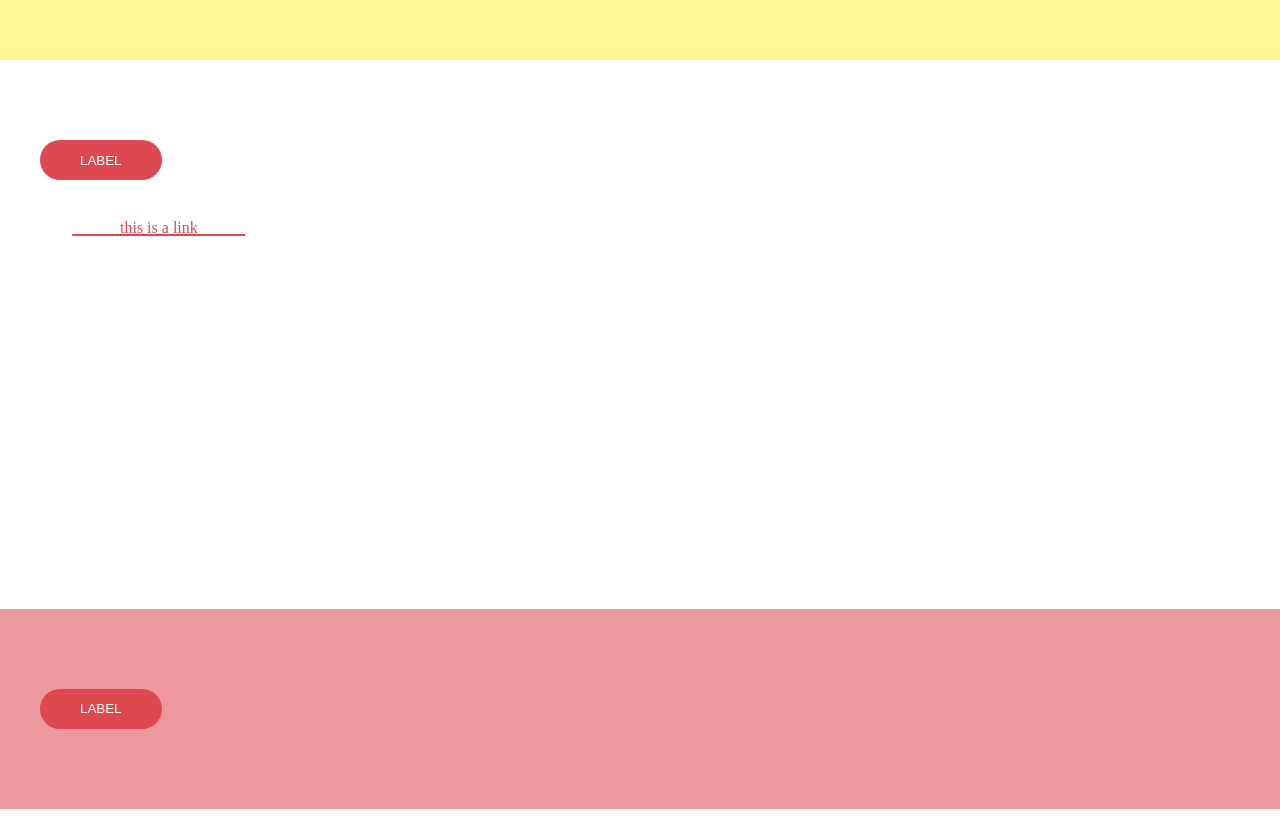
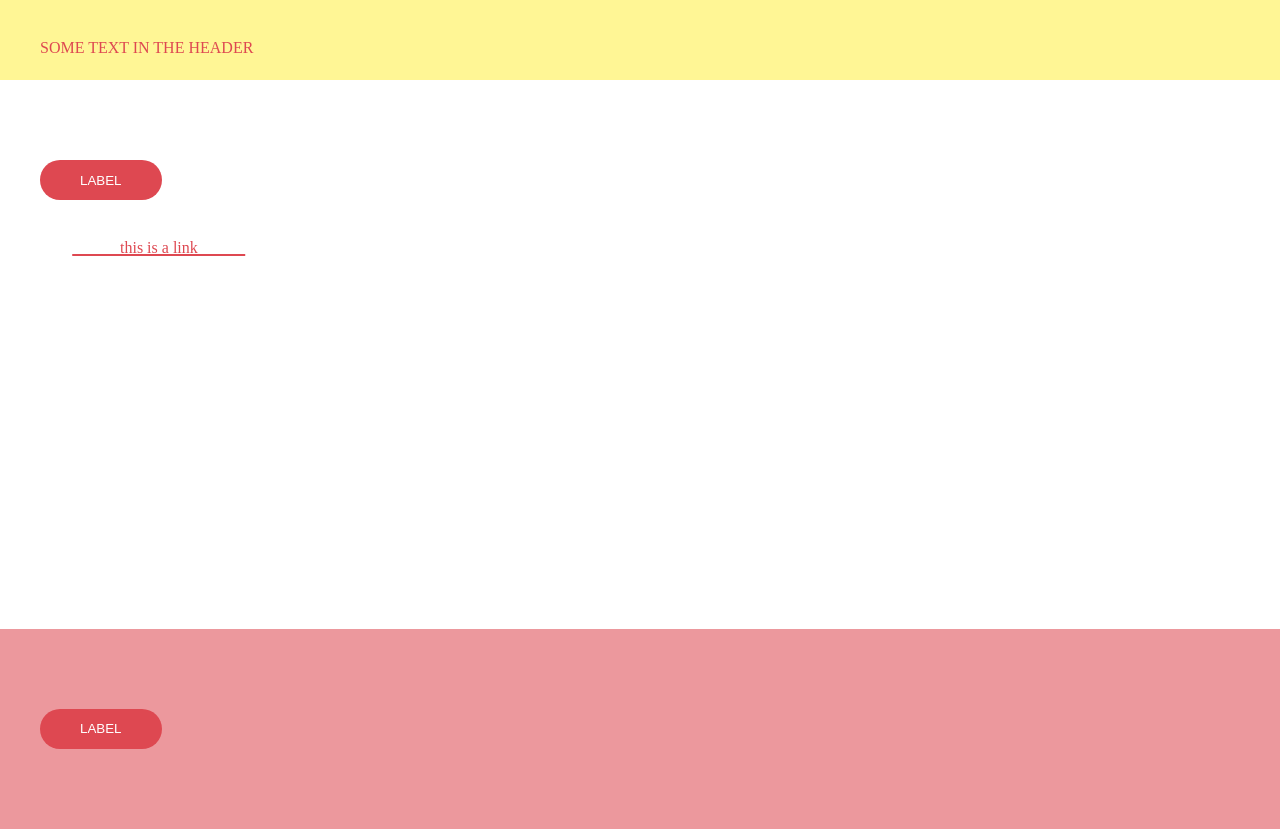
Before and after one commit to gab87/sass-forward-use, a website built with Parcel: page src/index.html in a window 1280 px wide. Built offline with nearby package versions, Linux system fonts and the light colour scheme.

Commit message:
feat: updated folder structure

```diff
--- a/src/index.html
+++ b/src/index.html
@@ -8,7 +8,9 @@
     <link rel="stylesheet" href="styles/main.scss">
 </head>
 <body>
-    <header class="header"></header>
+    <header class="header">
+        SOME TEXT IN THE HEADER
+    </header>
     <section class="section">
         <div class="section__content">
             <button class="button">
--- a/src/styles/components/grid.scss
+++ /dev/null
@@ -1,3 +0,0 @@
-.grid {
-
-}
--- a/src/styles/components/header.scss
+++ b/src/styles/components/header.scss
@@ -2,5 +2,7 @@
 
 .header {
     height: 60px;
+    padding: variables.$padding;
     background-color: variables.$secondary-light-3;
+    color: variables.$primary;
 }
--- a/src/styles/components/index.scss
+++ b/src/styles/components/index.scss
@@ -3,4 +3,3 @@
 @forward './button';
 @forward './link';
 @forward './section';
-@forward './grid';
```
Also changed, not shown: dist/index.html, 3 other files.
